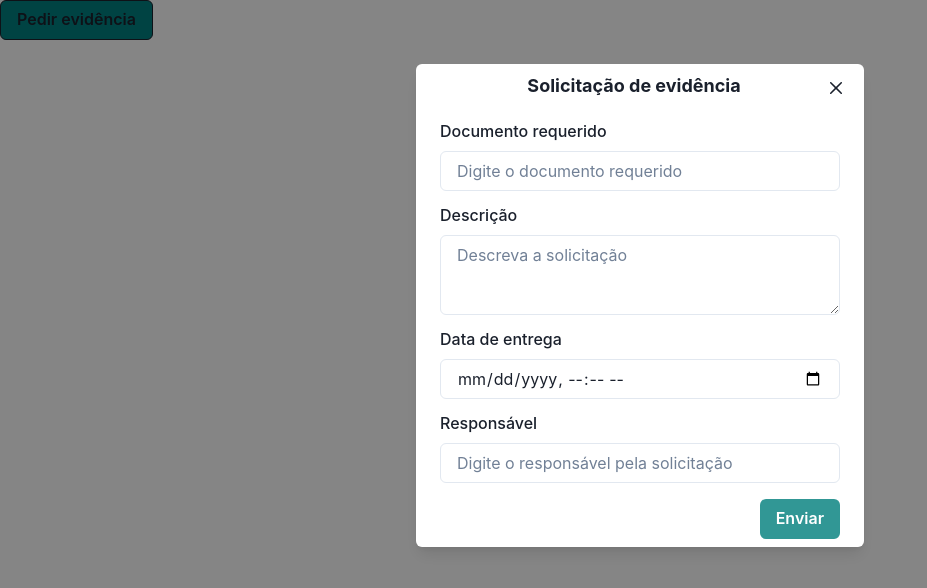
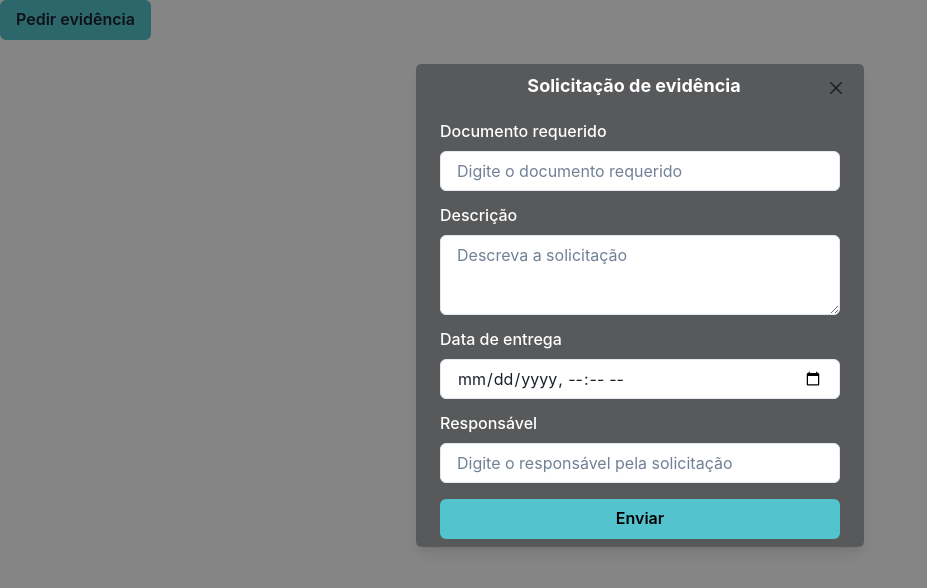
Before and after one commit to BuzzTech-API/API_ADS_3SEMESTRE_2023.2, a React (Create React App) app in the folder src/frontend/my-app/: page / in a window 1280 px wide. Both pictures are taken after a click on the button "Pedir evidência". Shown: the top 588 px of the page, without its empty margins (0-927 px from the left). Built offline with nearby package versions, Linux system fonts and the light colour scheme.

Commit message:
Update quase finalizado

```diff
--- a/src/frontend/my-app/src/components/Modal/Modal.tsx
+++ b/src/frontend/my-app/src/components/Modal/Modal.tsx
@@ -26,7 +26,7 @@ import {
           <ModalContent>
             {header ? <ModalHeader>{header}</ModalHeader>: null}
             <ModalCloseButton />
-            <ModalBody>{children}</ModalBody>
+            <ModalBody bg='#58595B' borderRadius='5px'>{children}</ModalBody>
             {footer ? <ModalFooter>{footer}</ModalFooter>: null}
           </ModalContent>
         </Modal>
--- a/src/frontend/my-app/src/components/Modal/ModalPage.tsx
+++ b/src/frontend/my-app/src/components/Modal/ModalPage.tsx
@@ -9,23 +9,28 @@ export const ModalSolicitaEvidencia = () =>{
     return (
 
             <>
-            <Button bg='teal' onClick={onOpen} colorScheme="dark" variant='outline'>Pedir evidência</Button>
+            <Button bg='#53C4CD' onClick={onOpen} colorScheme="dark" variant='solid' color='dark'>Pedir evidência</Button>
                 <ModalGeneric isOpen={isOpen} onClose={onClose}>
-            <FormLabel textAlign="center" fontSize="large"><strong>Solicitação de evidência</strong></FormLabel>
-                <FormLabel pt={3}>Documento requerido</FormLabel>
-                <Input placeholder='Digite o documento requerido' size='md' />
+            <FormLabel textAlign="center" fontSize="large" color='white'><strong>Solicitação de evidência</strong></FormLabel>
+                <FormLabel pt={3} color='white'>Documento requerido</FormLabel>
+                <Input bg='white' placeholder='Digite o documento requerido' size='md' />
 
-                <FormLabel pt={3}>Descrição</FormLabel>
-                <Textarea placeholder='Descreva a solicitação' />
+                <FormLabel pt={3} color='white'>Descrição</FormLabel>
+                <Textarea bg='white' placeholder='Descreva a solicitação' />
 
-                <FormLabel pt={3}>Data de entrega</FormLabel>
-                <Input placeholder="Selecione a data" size="md" type="datetime-local"/>
+                <FormLabel pt={3} color='white'>Data de entrega</FormLabel>
+                <Input bg='white' placeholder="Selecione a data" size="md" type="datetime-local"/>
 
-                <FormLabel pt={3}>Responsável</FormLabel>
-                <Input mb={4}placeholder='Digite o responsável pela solicitação' size='md' />
+                <FormLabel pt={3} color='white'>Responsável</FormLabel>
+                <Input bg='white' mb={4}placeholder='Digite o responsável pela solicitação' size='md' />
 
-                <Button display="flex" ml="auto" colorScheme='teal' variant='solid'>Enviar</Button>
+                <Button display="flex" ml="auto" bg='#53C4CD' variant='solid' textColor='black' colorScheme="#58595B" width='100%'>Enviar</Button>
         </ModalGeneric></>
 
     );
 };
+
+
+// #53C4CD
+// #58595B
+// #292A2D
```
